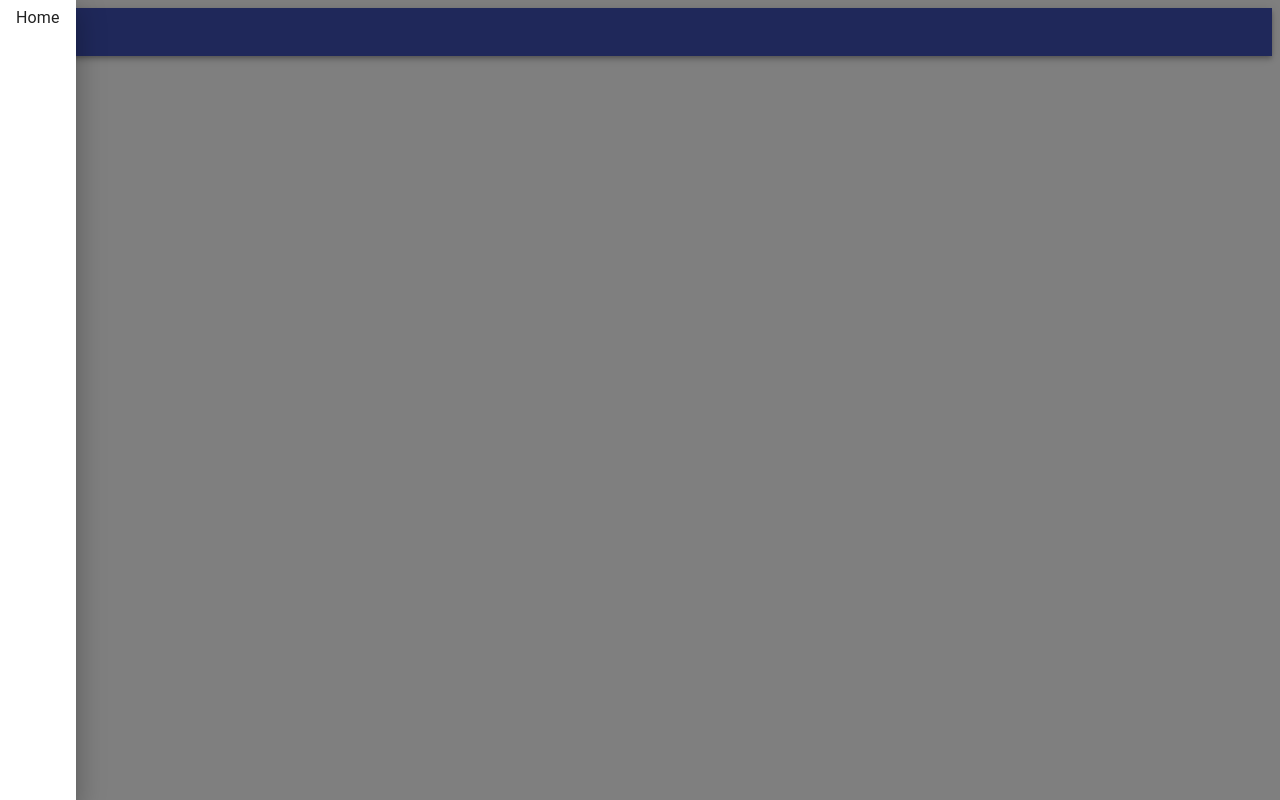
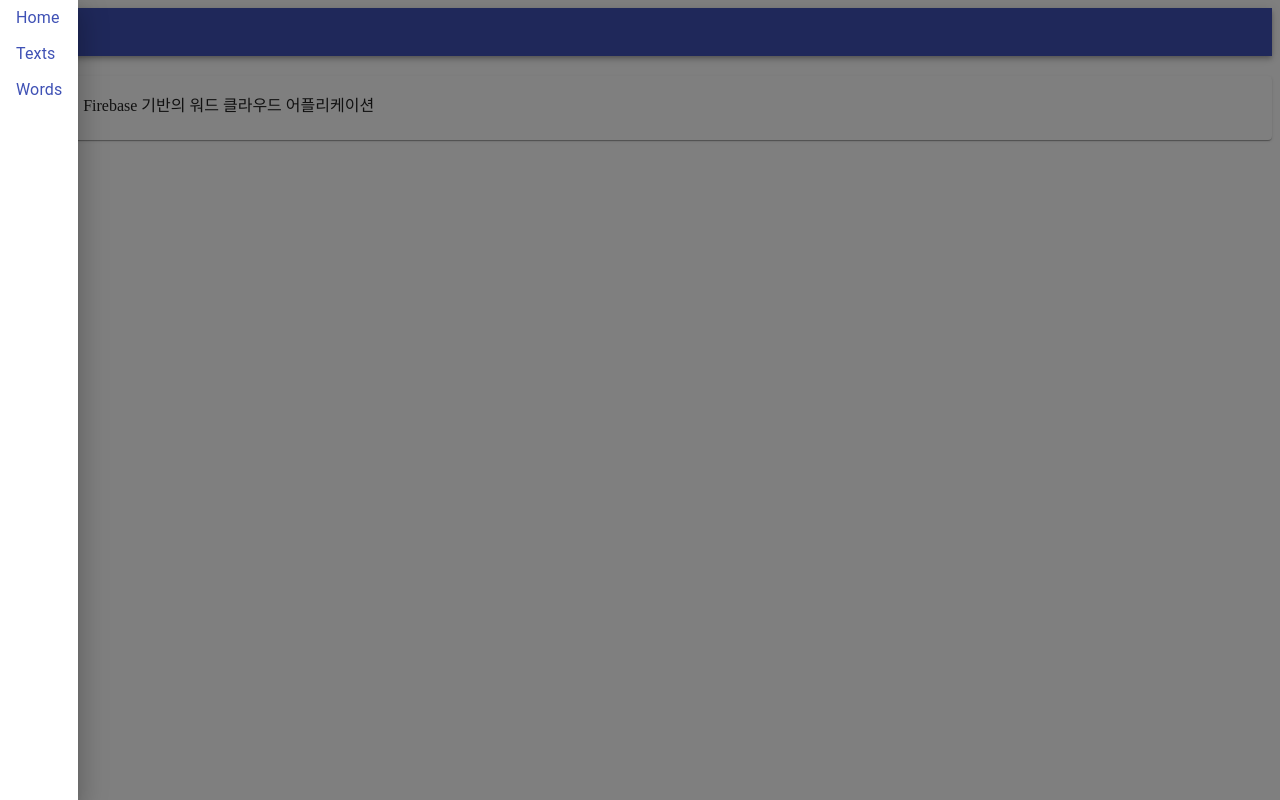
Before and after one commit to LeftyShin/WordCloud, a React app: page /#/ in a window 1280 px wide. Both pictures are taken after a click on the button 32 px from the left and 32 px from the top of the page. Built offline with nearby package versions, Linux system fonts and the light colour scheme.

Commit message:
Add Router Module

```diff
--- a/package.json
+++ b/package.json
@@ -7,7 +7,8 @@
     "@material-ui/core": "^4.12.3",
     "@material-ui/icons": "^4.11.2",
     "react": "^17.0.2",
-    "react-dom": "^17.0.2"
+    "react-dom": "^17.0.2",
+    "react-router-dom": "5.0.0"
   },
   "scripts": {
     "start": "set NODE_ENV=development&&webpack-dev-server",
--- a/src/components/App.js
+++ b/src/components/App.js
@@ -1,12 +1,22 @@
 import React from "react";
+import { HashRouter as Router, Route } from "react-router-dom";
 import AppShell from "./AppShell";
+import Home from "./Home";
+import Texts from "./Texts";
+import Words from "./Words";
 
 class App extends React.Component {
     render() {
         return (
-            <div>
-                <AppShell/>
-            </div>
+            <Router>
+                <AppShell>
+                    <div>
+                        <Route exact path="/" component={Home}/>
+                        <Route exact path="/texts" component={Texts}/>
+                        <Route exact path="/words" component={Words}/>
+                    </div>
+                </AppShell>
+            </Router>
         );
     }
 }
--- a/src/components/AppShell.js
+++ b/src/components/AppShell.js
@@ -1,4 +1,6 @@
 import React from "react";
+import { Link as RouterLink } from 'react-router-dom';
+import Link from '@material-ui/core/Link';
 import { withStyles } from "@material-ui/core/styles";
 import AppBar from "@material-ui/core/AppBar";
 import Drawer from "@material-ui/core/Drawer";
@@ -26,6 +28,7 @@ class AppShell extends React.Component {
     render() {
         const {classes} = this.props;
         return (
+            <div>
                 <div className={classes.root}>
                     <AppBar position="static">
                         <IconButton className={classes.menuButton} color="inherit" onClick={this.handleDrawerToggle}>
@@ -33,10 +36,28 @@ class AppShell extends React.Component {
                         </IconButton>
                     </AppBar>
                     <Drawer open={this.state.toggle}>
-                    <MenuItem onClick={this.handleDrawerToggle}>Home</MenuItem>
+                        <MenuItem onClick={this.handleDrawerToggle}>
+                            <Link component={RouterLink} to="/">
+                                Home
+                            </Link>
+                        </MenuItem>
+                        <MenuItem onClick={this.handleDrawerToggle}>
+                            <Link component={RouterLink} to="/texts">
+                                Texts
+                            </Link>
+                        </MenuItem>
+                        <MenuItem onClick={this.handleDrawerToggle}>
+                            <Link component={RouterLink} to="/Words">
+                                Words
+                            </Link>
+                        </MenuItem>
                     </Drawer>
                 </div>
-        )
+                <div id="content" style={{margin: 'auto', marginTop: '20px'}}>
+                    {React.cloneElement(this.props.children)}
+                </div>
+            </div>
+        );
     }
 }
 
--- /dev/null
+++ b/src/components/Home.js
@@ -0,0 +1,17 @@
+import React from "react";
+import Card from "@material-ui/core/Card";
+import CardContent from "@material-ui/core/CardContent";
+
+class Home extends React.Component {
+    render() {
+        return (
+            <Card>
+                <CardContent>
+                    React 및 Firebase 기반의 워드 클라우드 어플리케이션
+                </CardContent>
+            </Card>
+        )
+    }
+}
+
+export default Home;
--- /dev/null
+++ b/src/components/Texts.js
@@ -0,0 +1,17 @@
+import React from "react";
+import Card from "@material-ui/core/Card";
+import CardContent from "@material-ui/core/CardContent";
+
+class Texts extends React.Component {
+    render() {
+        return (
+            <Card>
+                <CardContent>
+                    Texts 페이지
+                </CardContent>
+            </Card>
+        )
+    }
+}
+
+export default Texts;
--- /dev/null
+++ b/src/components/Words.js
@@ -0,0 +1,17 @@
+import React from "react";
+import Card from "@material-ui/core/Card";
+import CardContent from "@material-ui/core/CardContent";
+
+class Words extends React.Component {
+    render() {
+        return (
+            <Card>
+                <CardContent>
+                    Words 페이지
+                </CardContent>
+            </Card>
+        )
+    }
+}
+
+export default Words;
```
Also changed, not shown: 1 other file (tests, documents, lock files or other folders). Lines whose indentation alone changed are shown as unchanged.
